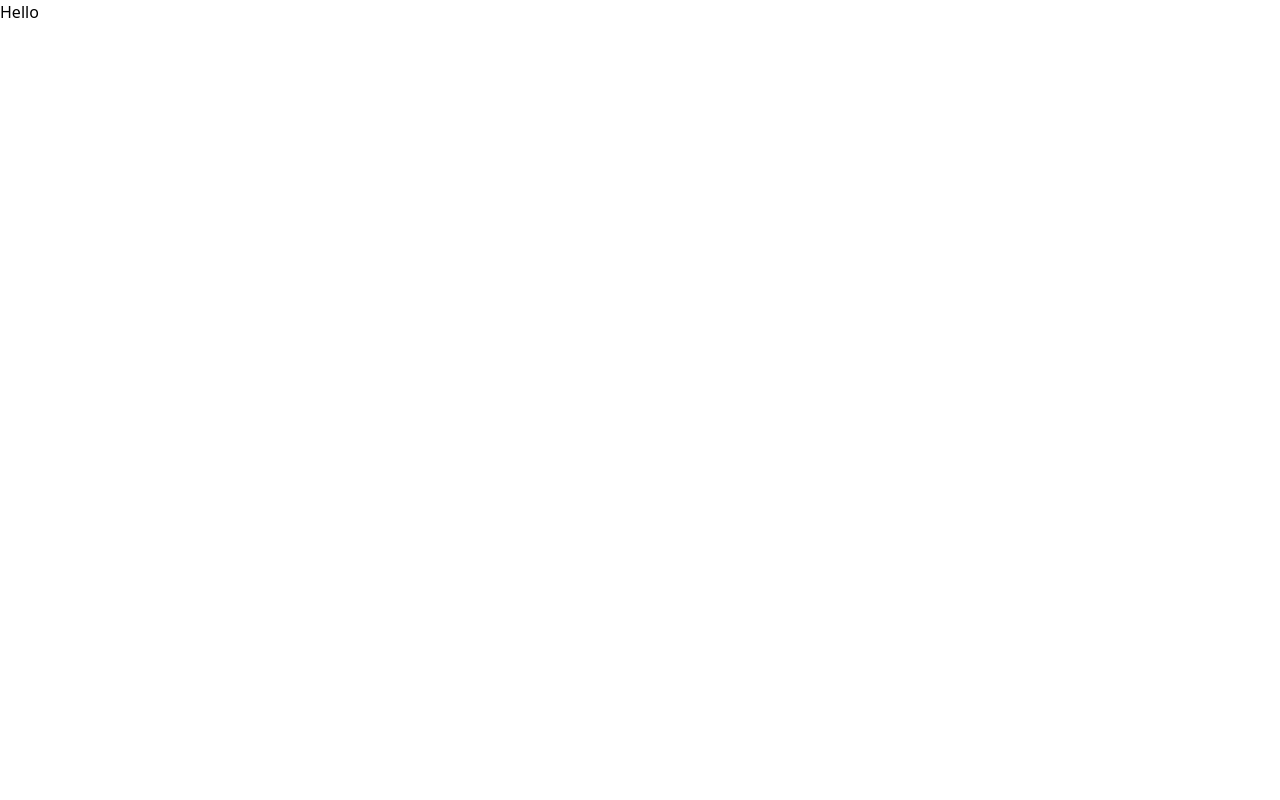
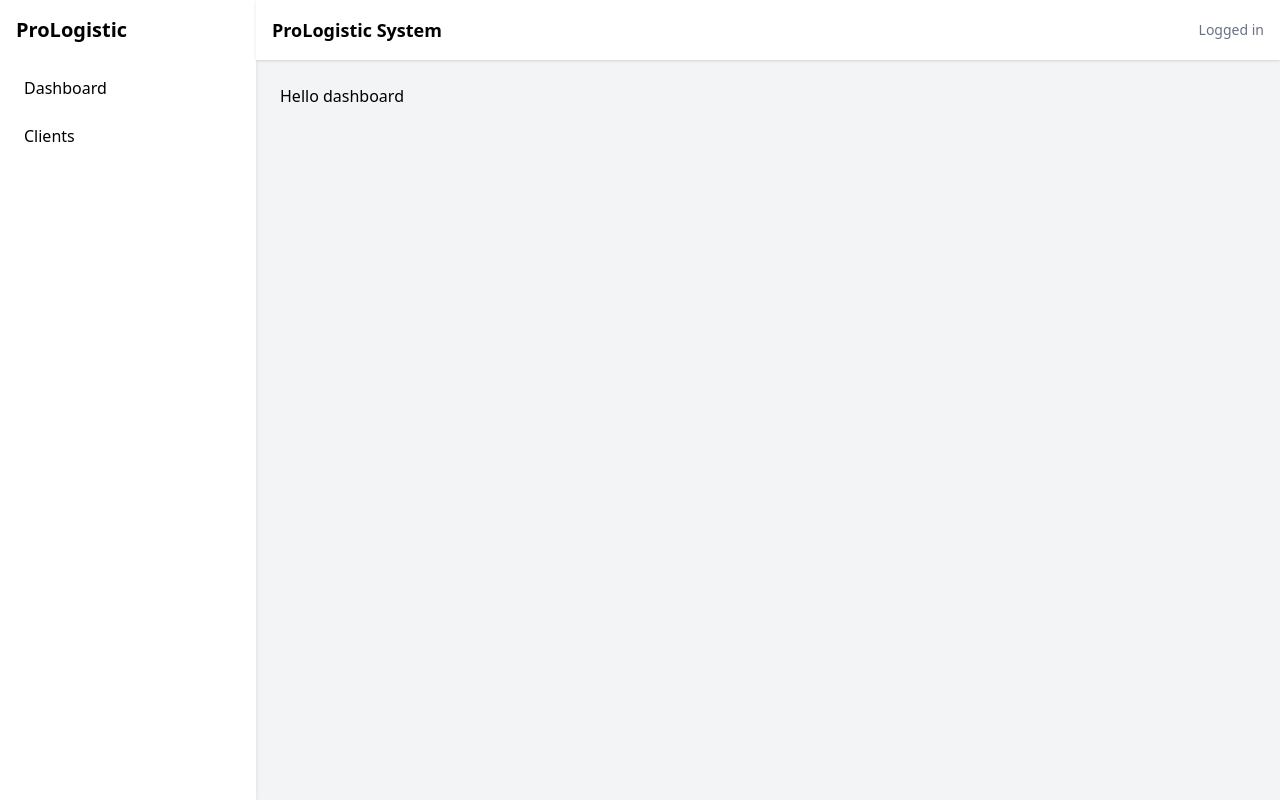
Before and after one commit to RottenReality/prologistic-ui, a React (Vite) app: page /dashboard in a window 1280 px wide. Built offline with nearby package versions, Linux system fonts and the light colour scheme.

Commit message:
feat: add react-router setup and base layout

```diff
--- a/package.json
+++ b/package.json
@@ -13,6 +13,7 @@
     "@tailwindcss/vite": "^4.1.17",
     "react": "^19.2.0",
     "react-dom": "^19.2.0",
+    "react-router-dom": "^7.9.6",
     "tailwindcss": "^4.1.17"
   },
   "devDependencies": {
--- a/src/App.jsx
+++ b/src/App.jsx
@@ -1,11 +1,26 @@
+import { BrowserRouter, Routes, Route, Navigate } from 'react-router-dom'
+import Layout from "./components/Layout/Layout";
+import Dashboard from "./pages/Dashboard";
+
 import './App.css'
 
 function App() {
 
   return (
-    <>
-      <div>Hello</div>
-    </>
+    <BrowserRouter>
+      <Routes>
+        <Route path='/' element={<Layout />}>
+          <Route index element={<Navigate to="/dashboard" />} />
+          <Route path="dashboard" element={<Dashboard />} />
+          <Route path="clients" element={<div>Clients</div>} />
+          <Route path="products" element={<div>Products</div>} />
+          <Route path="ports" element={<div>Ports</div>} />
+          <Route path="warehouses" element={<div>Warehouses</div>} />
+          <Route path="land-shipments" element={<div>Land Shipments</div>} />
+          <Route path="sea-shipments" element={<div>Sea Shipments</div>} />
+        </Route>
+      </Routes>
+    </BrowserRouter>
   )
 }
 
--- /dev/null
+++ b/src/components/Layout/Layout.jsx
@@ -0,0 +1,21 @@
+import React from 'react'
+import { Outlet } from "react-router-dom";
+import Sidebar from "./Sidebar";
+import Topbar from "./Topbar";
+
+const Layout = () => {
+  return (
+    <div className="flex h-screen bg-gray-100">
+      <Sidebar />
+
+      <div className="flex flex-col flex-1">
+        <Topbar />
+        <main className="p-6 overflow-y-auto h-full">
+          <Outlet />
+        </main>
+      </div>
+    </div>
+  )
+}
+
+export default Layout
--- /dev/null
+++ b/src/components/Layout/Sidebar.jsx
@@ -0,0 +1,20 @@
+import React from 'react'
+import { NavLink } from "react-router-dom";
+
+const Sidebar = () => {
+  return (
+    <aside className="w-64 bg-white shadow-md p-4 flex flex-col">
+      <h1 className="text-xl font-bold mb-6">ProLogistic</h1>
+      <nav className="flex flex-col gap-2">
+        <NavLink to="/dashboard" className="p-2 rounded-md hover:bg-gray-200">
+          Dashboard
+        </NavLink>
+        <NavLink to="/clients" className="p-2 rounded-md hover:bg-gray-200">
+          Clients
+        </NavLink>
+      </nav>
+    </aside>
+  )
+}
+
+export default Sidebar
--- /dev/null
+++ b/src/components/Layout/Topbar.jsx
@@ -0,0 +1,12 @@
+import React from 'react'
+
+const Topbar = () => {
+  return (
+    <header className="w-full bg-white shadow p-4 flex justify-between items-center">
+      <h2 className="text-lg font-semibold">ProLogistic System</h2>
+      <div className="text-sm text-gray-500">Logged in</div>
+    </header>
+  )
+}
+
+export default Topbar
--- /dev/null
+++ b/src/pages/Dashboard.jsx
@@ -0,0 +1,9 @@
+import React from 'react'
+
+const Dashboard = () => {
+  return (
+    <div>Hello dashboard</div>
+  )
+}
+
+export default Dashboard
```
Also changed, not shown: 1 other file (tests, documents, lock files or other folders).
